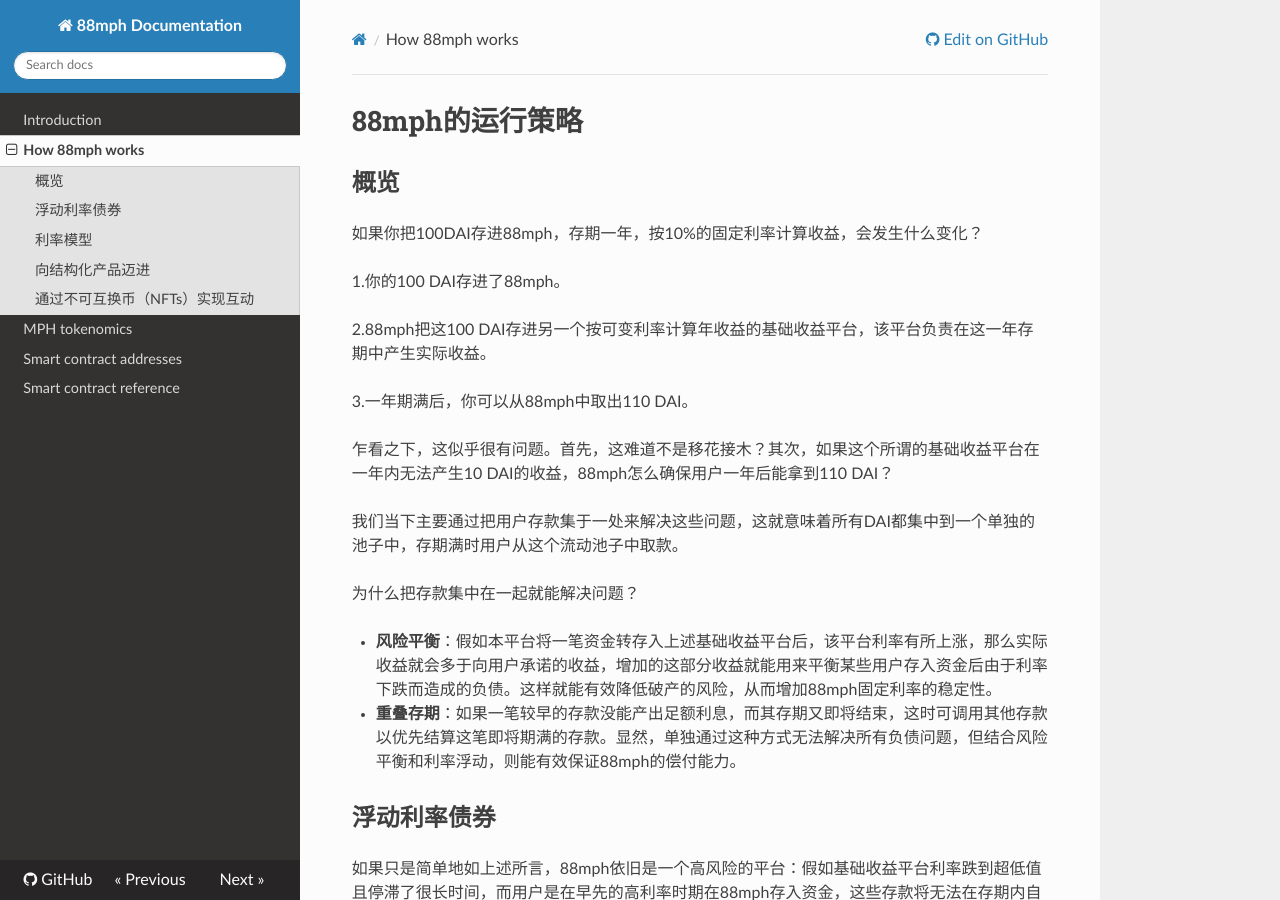
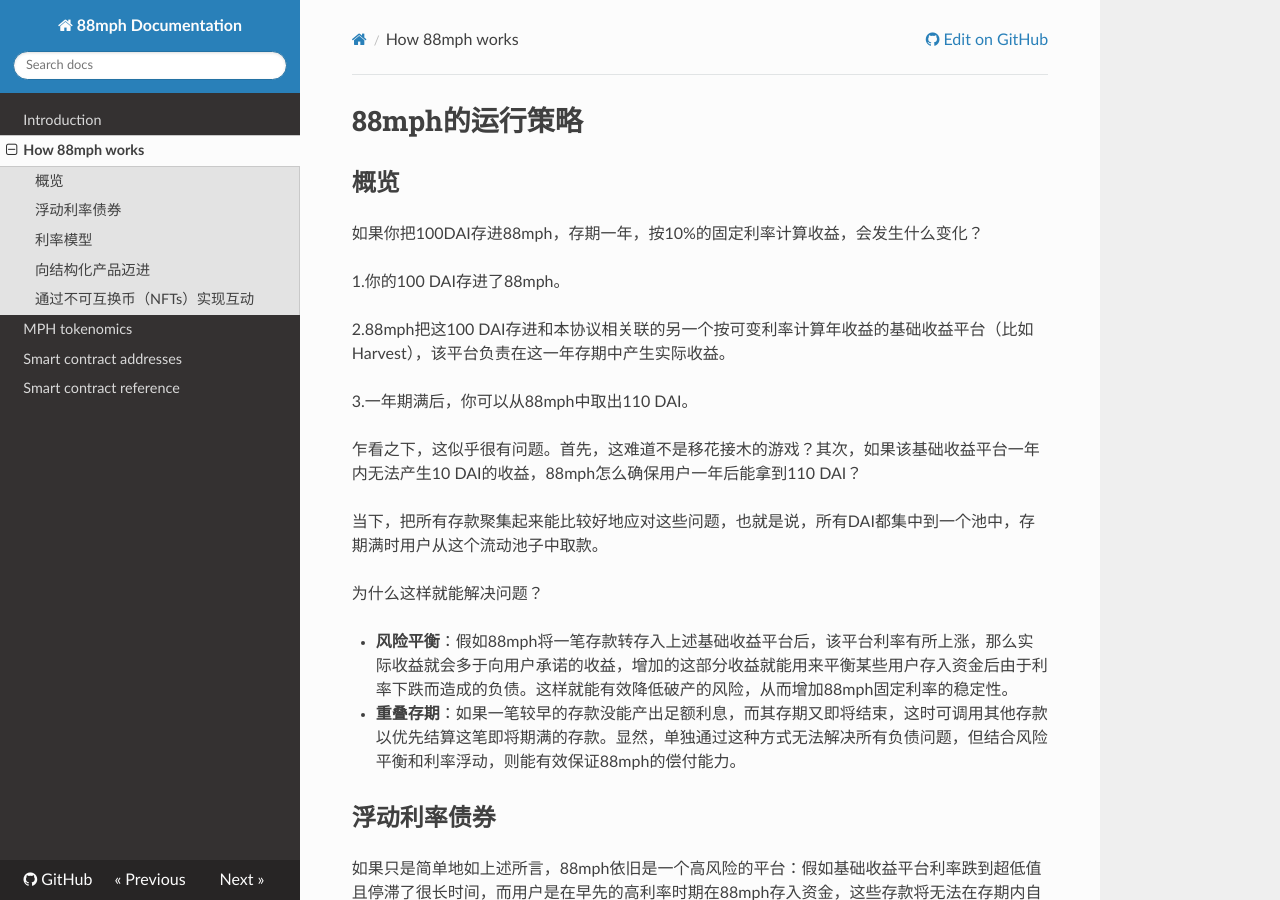
Before and after one commit to 88mphapp/docs, an MkDocs documentation site: the page built from docs/howitworks.md, in a window 1280 px wide and 900 px high. Built offline with MkDocs 1.6.1, drawn with Linux system fonts in a browser that asks for light colours; nearby versions of some CDN libraries.

Commit message:
Update howitworks.md

```diff
--- a/docs/howitworks.md
+++ b/docs/howitworks.md
@@ -6,17 +6,17 @@
 
 1.你的100 DAI存进了88mph。
 
-2.88mph把这100 DAI存进另一个按可变利率计算年收益的基础收益平台，该平台负责在这一年存期中产生实际收益。
+2.88mph把这100 DAI存进和本协议相关联的另一个按可变利率计算年收益的基础收益平台（比如Harvest），该平台负责在这一年存期中产生实际收益。
 
 3.一年期满后，你可以从88mph中取出110 DAI。
 
-乍看之下，这似乎很有问题。首先，这难道不是移花接木？其次，如果这个所谓的基础收益平台在一年内无法产生10 DAI的收益，88mph怎么确保用户一年后能拿到110 DAI？
+乍看之下，这似乎很有问题。首先，这难道不是移花接木的游戏？其次，如果该基础收益平台一年内无法产生10 DAI的收益，88mph怎么确保用户一年后能拿到110 DAI？
 
-我们当下主要通过把用户存款集于一处来解决这些问题，这就意味着所有DAI都集中到一个单独的池子中，存期满时用户从这个流动池子中取款。
+当下，把所有存款聚集起来能比较好地应对这些问题，也就是说，所有DAI都集中到一个池中，存期满时用户从这个流动池子中取款。
 
-为什么把存款集中在一起就能解决问题？
+为什么这样就能解决问题？
 
-- **风险平衡**：假如本平台将一笔资金转存入上述基础收益平台后，该平台利率有所上涨，那么实际收益就会多于向用户承诺的收益，增加的这部分收益就能用来平衡某些用户存入资金后由于利率下跌而造成的负债。这样就能有效降低破产的风险，从而增加88mph固定利率的稳定性。
+- **风险平衡**：假如88mph将一笔存款转存入上述基础收益平台后，该平台利率有所上涨，那么实际收益就会多于向用户承诺的收益，增加的这部分收益就能用来平衡某些用户存入资金后由于利率下跌而造成的负债。这样就能有效降低破产的风险，从而增加88mph固定利率的稳定性。
 - **重叠存期**：如果一笔较早的存款没能产出足额利息，而其存期又即将结束，这时可调用其他存款以优先结算这笔即将期满的存款。显然，单独通过这种方式无法解决所有负债问题，但结合风险平衡和利率浮动，则能有效保证88mph的偿付能力。
 
 ## 浮动利率债券
```
